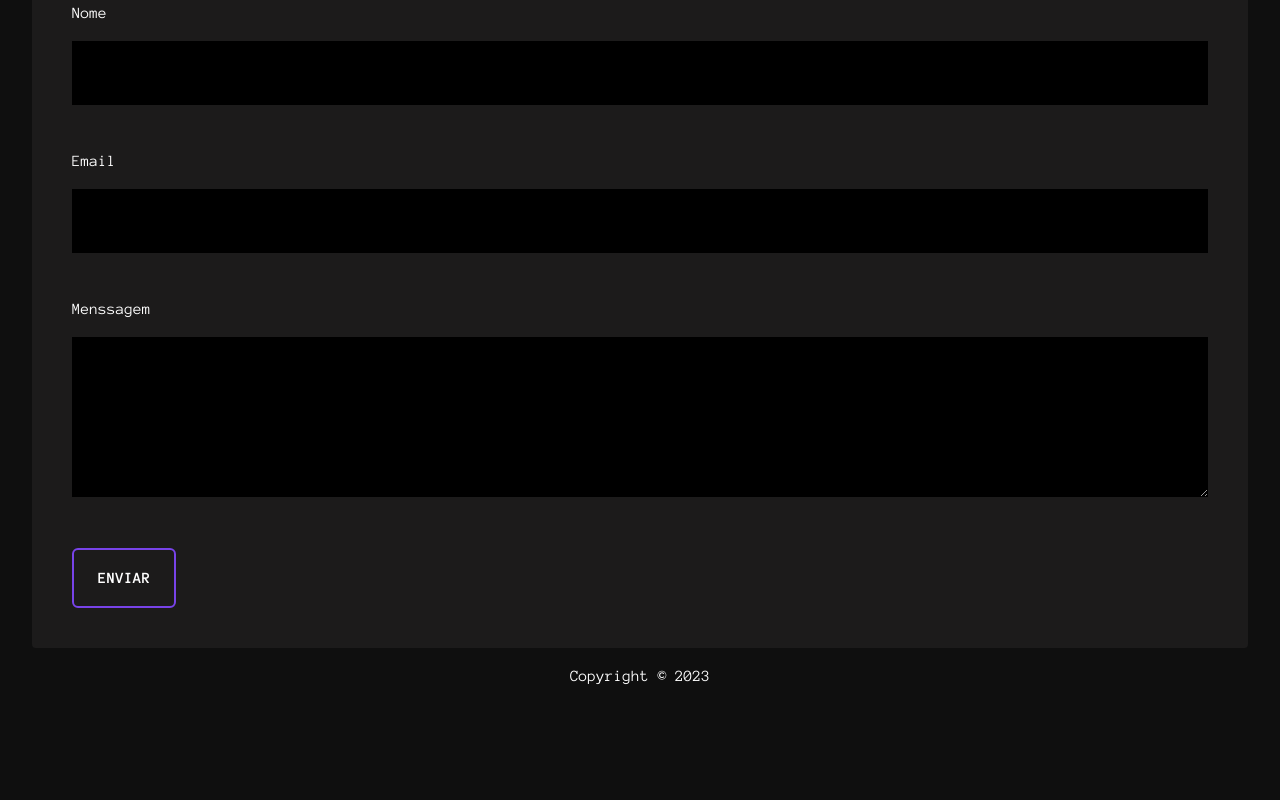
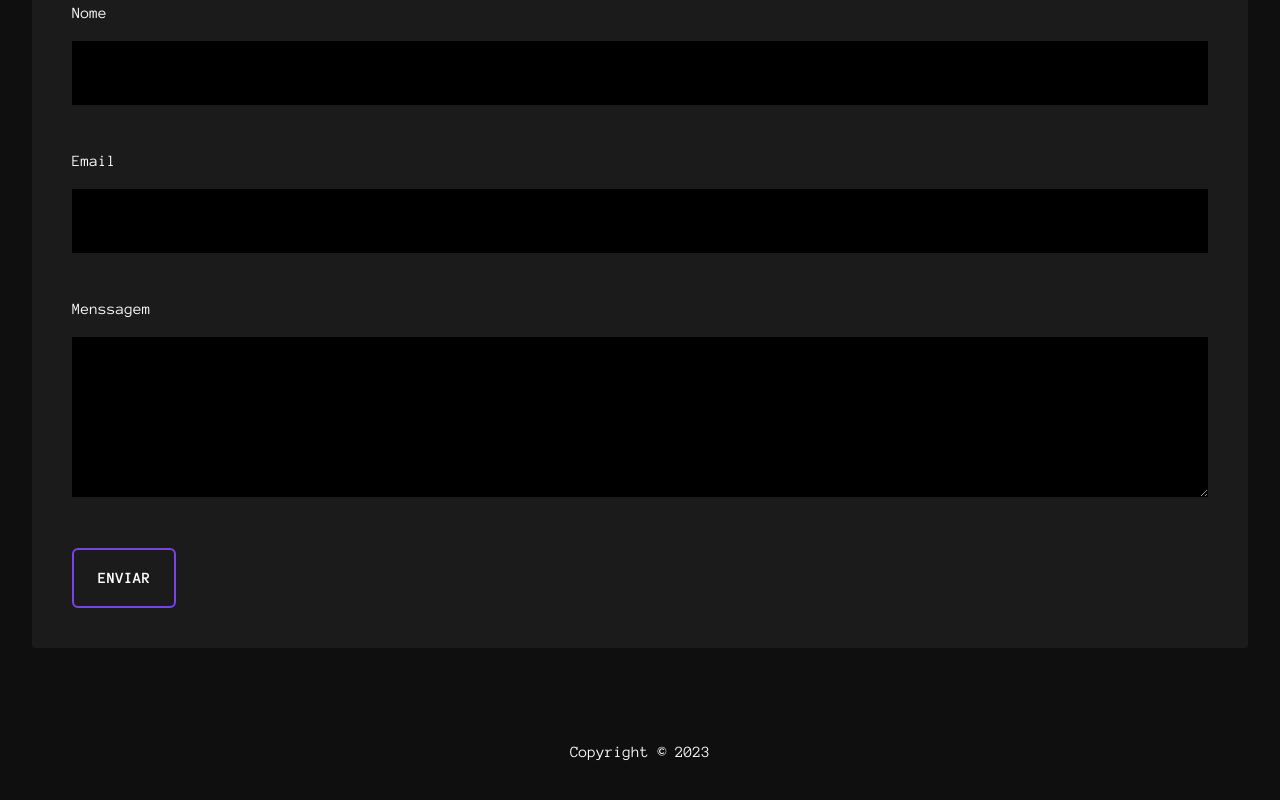
Before and after one commit to devbymarcos/marcoslopes.dev, a Next.js app: page / in a window 1280 px wide. Shown: the part 1981-2781 px from the top of the page. Built offline with nearby package versions, Linux system fonts and the light colour scheme.

Commit message:
style: ajuste no footer

```diff
--- a/src/components/footer/Footer.js
+++ b/src/components/footer/Footer.js
@@ -1,8 +1,8 @@
 export default function Footer(options) {
   return (
     <footer className="w-full h-44">
-      <div className="container">
-        <div className="text-center text-white">
+      <div className="container mx-auto h-full flex flex-col items-center justify-center">
+        <div className="text-center text-white ">
           <p>Copyright &copy; 2023</p>
         </div>
       </div>
```
